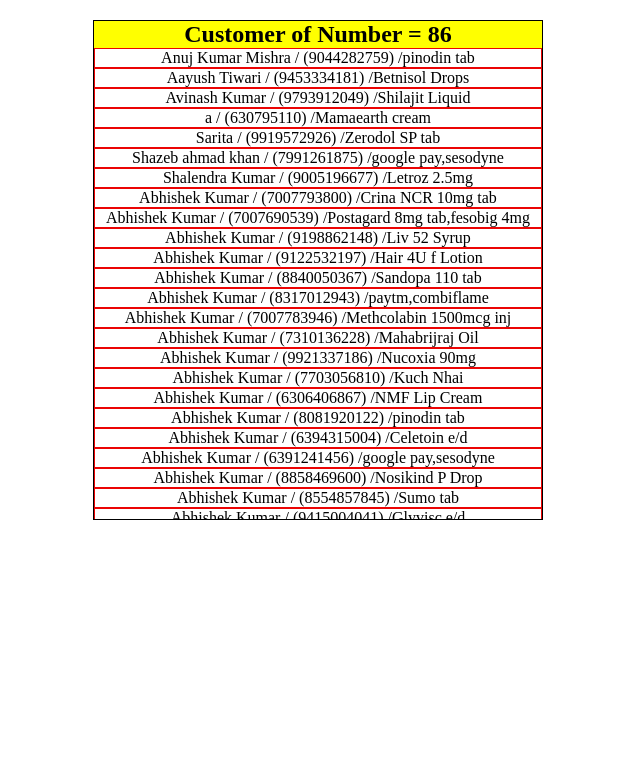
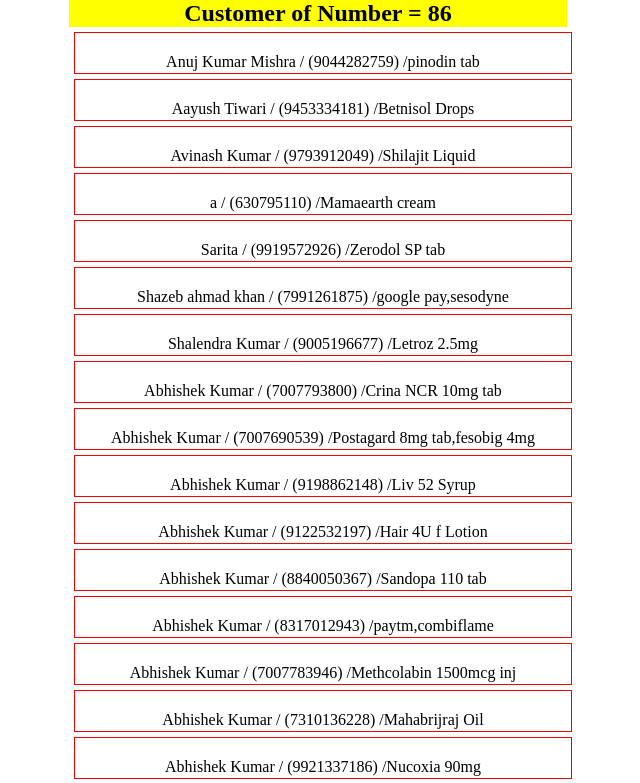
Before and after one commit to Abhishhek09prajapati/deepumedical, a website: page Searchpage/customer_list.html in a window 1280 px wide. Shown: the top 783 px of the page, without its empty margins (322-962 px from the left). Drawn offline with Linux system fonts and the light colour scheme.

Commit message:
addgbgddfd

```diff
--- a/Searchpage/index.css
+++ b/Searchpage/index.css
@@ -58,14 +58,19 @@
 .customer_list{
       width: max-content;
       height: 500px;
-      border: 1px solid black;
-      overflow: auto;
+      /* border: 1px solid black; */
+      /* overflow: auto; */
       margin: auto;
-      margin-top: 20px;
+      margin-top: 0px;
+      justify-content: center;
+      align-items: center;
 }
 .card1{
       width: 100%;
       height: 20px;
       border: 1px solid rgb(235, 4, 4);
       text-align: center;
+      margin: 5px;
+      padding: 20px;
+
 }
```
